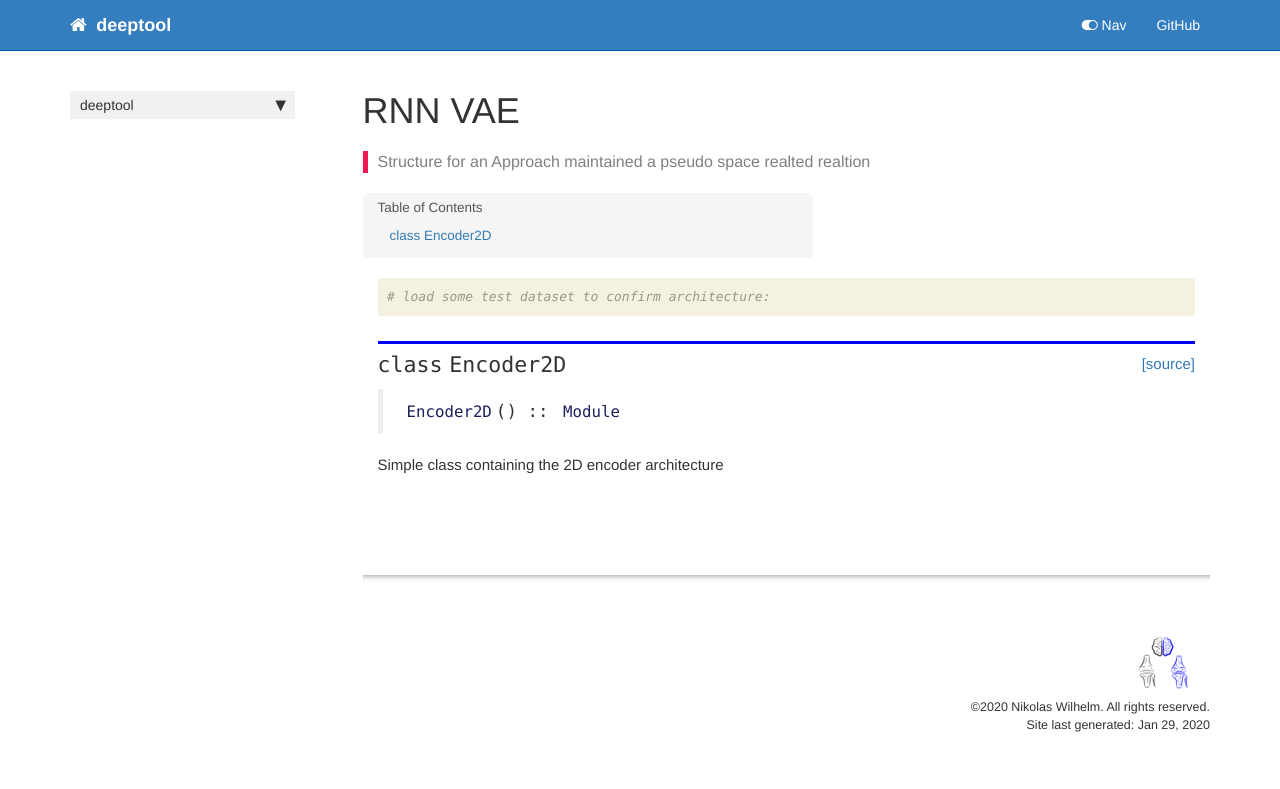
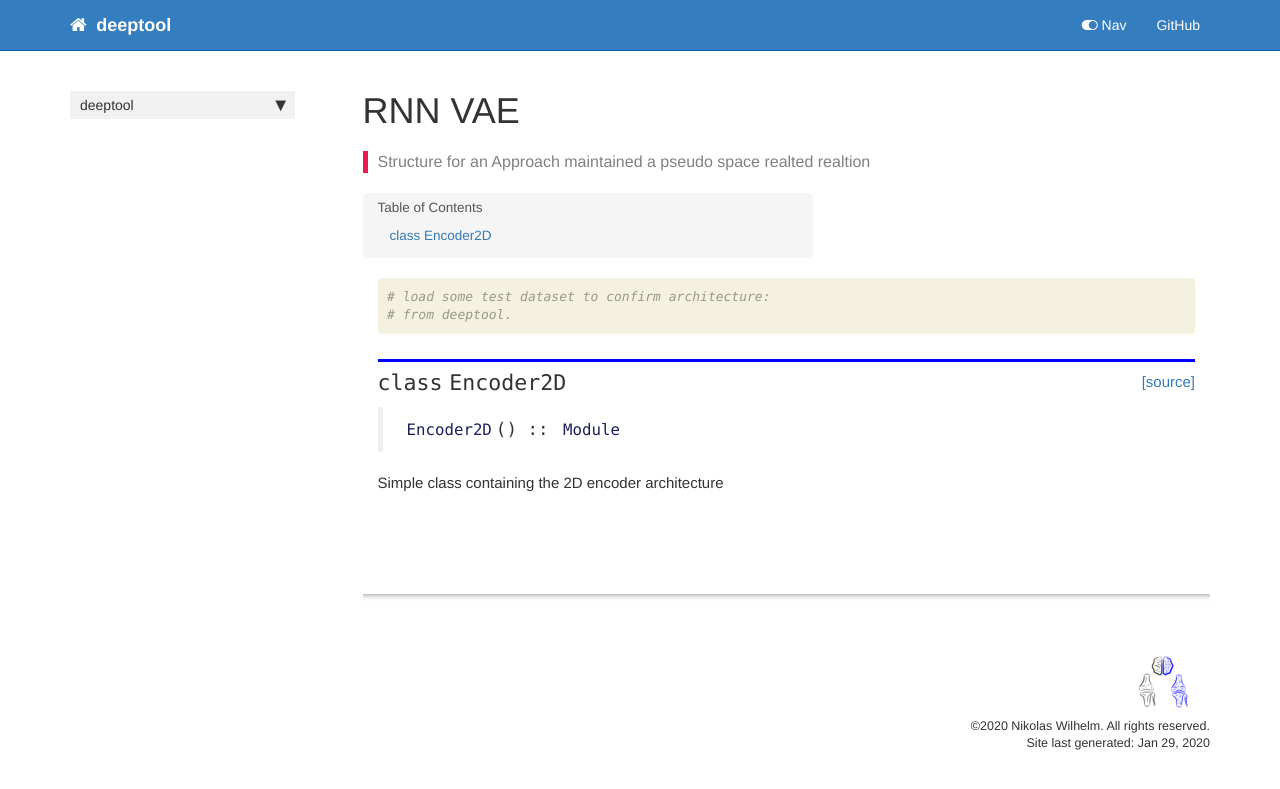
Before and after one commit to NikonPic/deeptool, a Jekyll site: the page built from docs/vae.html, in a window 1280 px wide. Shown: the top 789 px of the page. Built offline with Jekyll 4.4.1, drawn with Linux system fonts in a browser that asks for light colours; nearby versions of some CDN libraries; comment, search, counter and statistics services are not loaded.

Commit message:
trying some sync ideas

```diff
--- a/docs/vae.html
+++ b/docs/vae.html
@@ -31,6 +31,7 @@ summary: "Structure for an Approach maintained a pseudo space realted realtion "
 <div class="inner_cell">
     <div class="input_area">
 <div class=" highlight hl-ipython3"><pre><span></span><span class="c1"># load some test dataset to confirm architecture:</span>
+<span class="c1"># from deeptool.</span>
 </pre></div>
 
     </div>
```
Also changed, not shown: other parts of docs/vae.html (+1 -1 lines), README.md, 1 other file.
